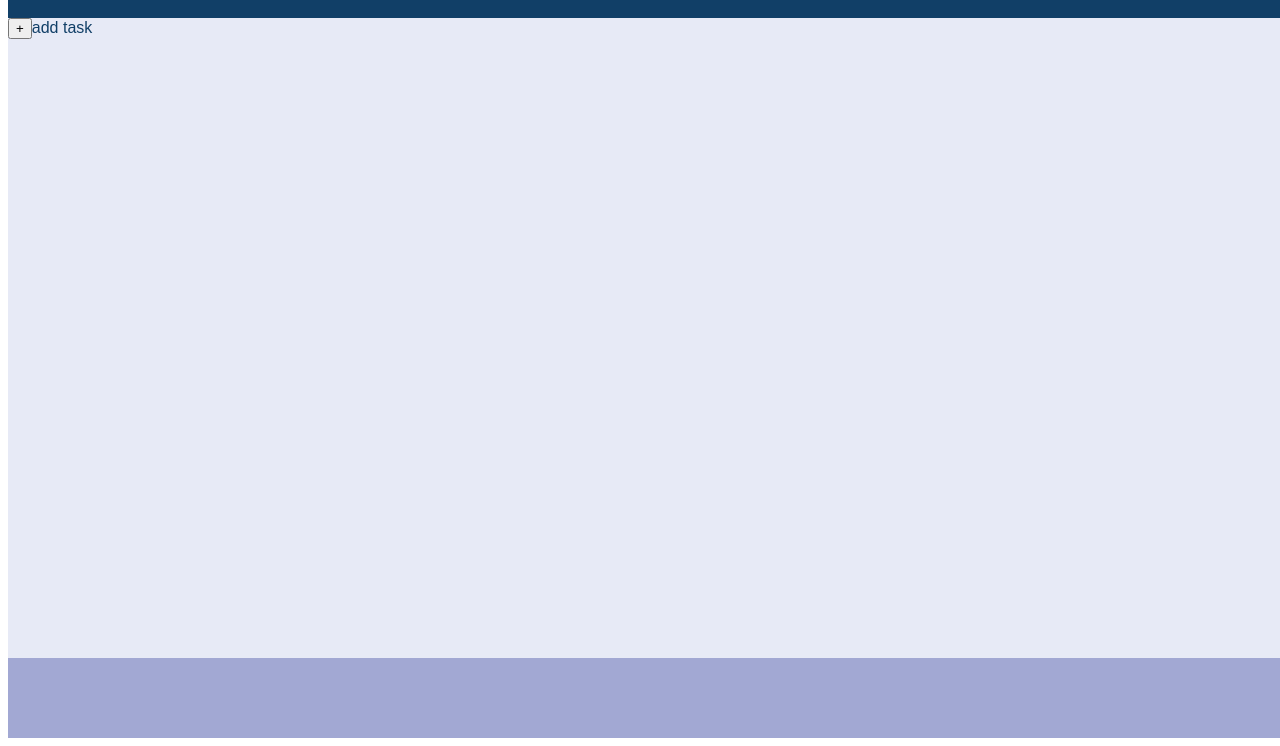
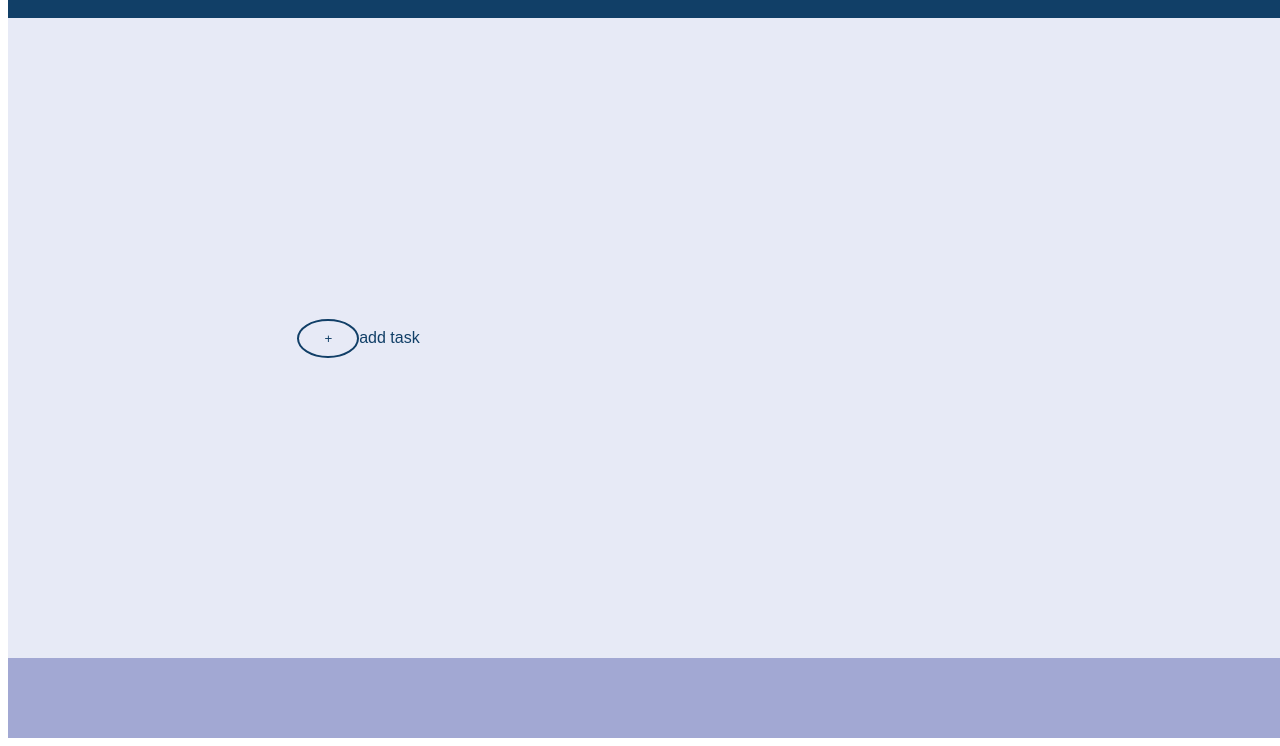
Before and after one commit to urialevy/todolist, a website built with webpack: page dist/index.html in a window 1280 px wide. Shown: the part 870-1616 px from the top of the page. Built offline with nearby package versions, Linux system fonts and the light colour scheme.

Commit message:
add style for button and working on main setup

```diff
--- a/src/style.css
+++ b/src/style.css
@@ -35,7 +35,31 @@ body {
 }
 
 #main {
+    display: flex;
+    flex-direction: row;
+    justify-content: space-around;
+    align-items: center;
     color: #113f67;
     background-color: #e7eaf6;
     height: 80%;
 }
+
+#newTask {
+    padding: 10px 25px;
+    font-weight: 500;
+    background: transparent;
+    outline: none !important;
+    cursor: pointer;
+    transition: all 0.3s ease;
+    position: relative;
+    display: inline-block;
+    border: 2px solid #113f67;
+    z-index: 1;
+    color: #113f67;
+    border-radius: 80%;
+}
+
+#newTask:hover {
+    color: #e7eaf6;
+    background-color: #113f67;
+}
```
